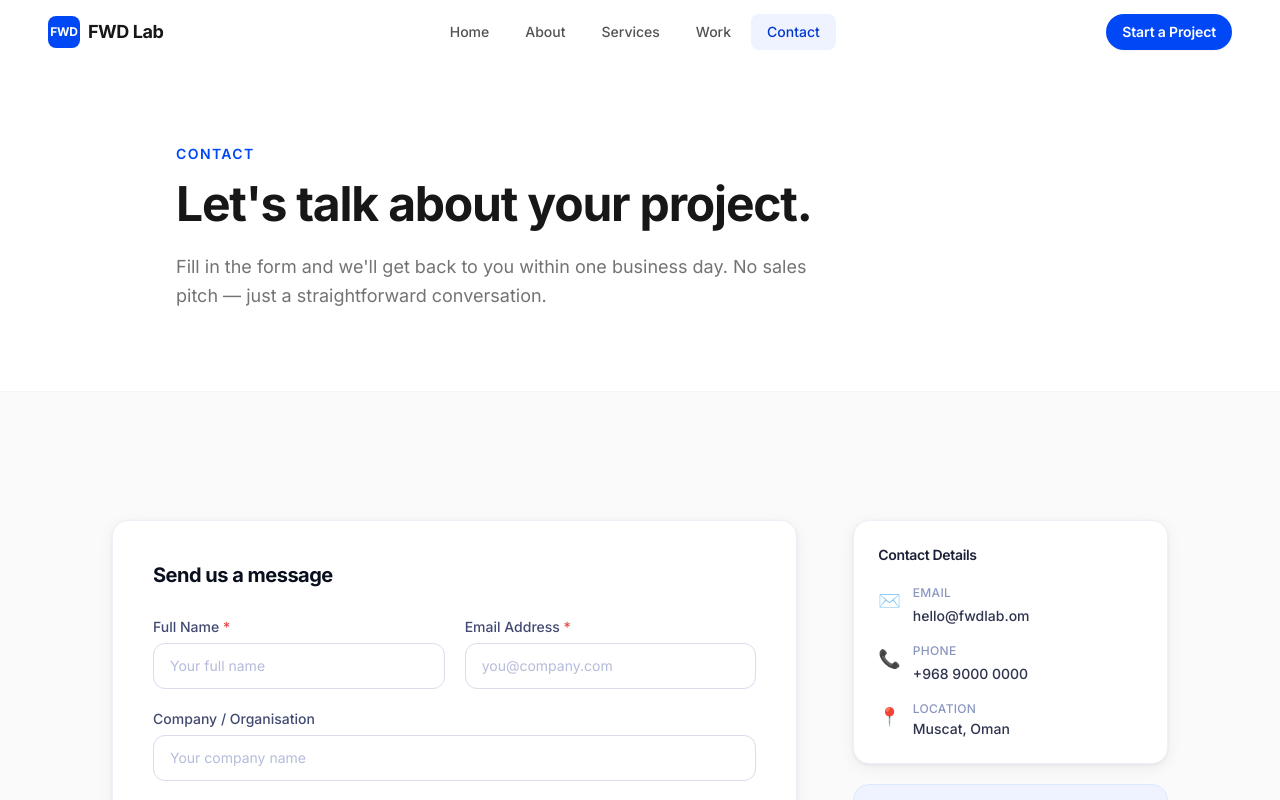
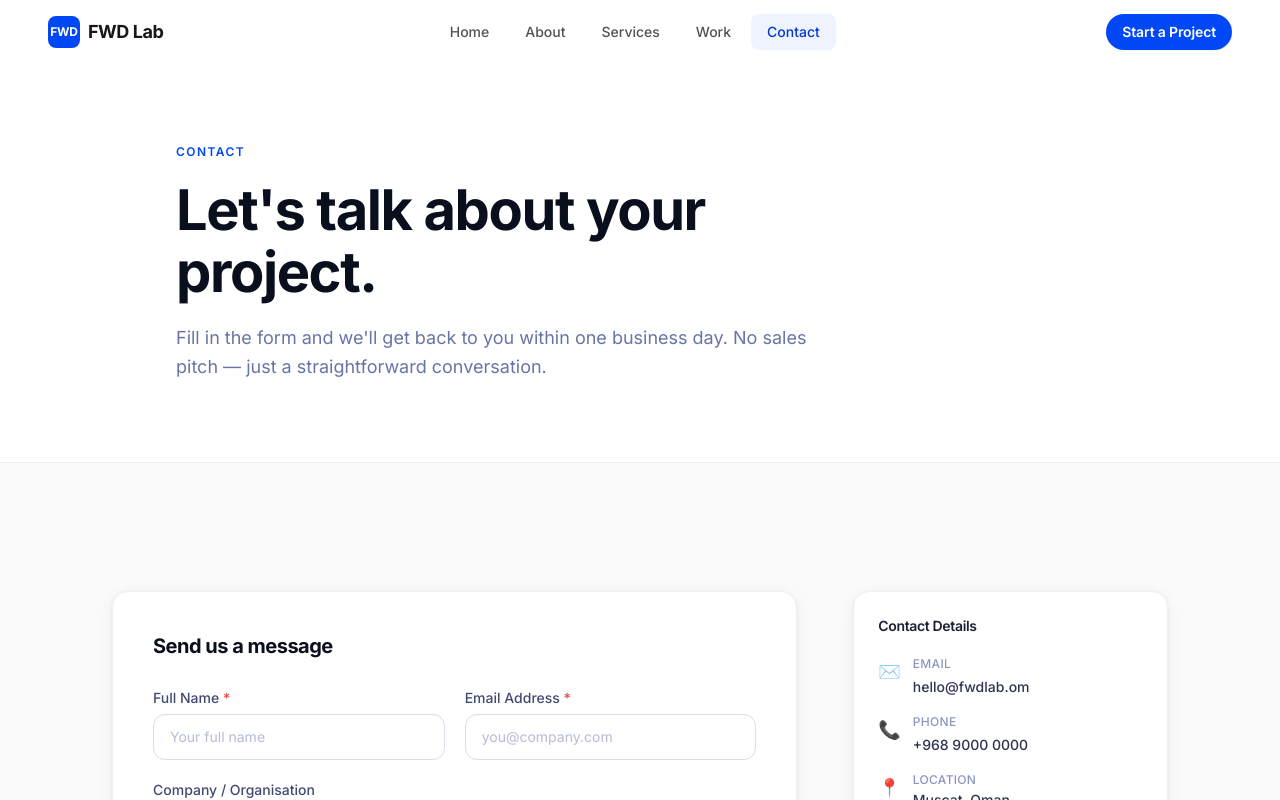
Before and after one commit to fatma-arch-lab/fwd-lab, a Next.js app: page /contact in a window 1280 px wide. Shown: the top 800 px of the page. Built offline with nearby package versions, Linux system fonts and the light colour scheme.

Commit message:
design: src/components/ui/PageHero.tsx

```diff
--- a/src/components/ui/PageHero.tsx
+++ b/src/components/ui/PageHero.tsx
@@ -2,34 +2,25 @@ import { Container } from "@/components/layout/Container";
 import { cn } from "@/lib/utils";
 
 interface PageHeroProps {
-  eyebrow: string;
-  title: string;
+  eyebrow:     string;
+  title:       string;
   description: string;
-  /** Show a bottom border — used on pages where the next section is coloured */
-  border?: boolean;
+  border?:     boolean;
 }
 
-/**
- * Reusable top-of-page banner used on About, Services, Work, and Contact.
- * All text comes from the page's own data or is passed as props.
- */
 export function PageHero({ eyebrow, title, description, border = true }: PageHeroProps) {
   return (
-    <div
-      className={cn(
-        "bg-white pt-28 pb-16 md:pt-36 md:pb-20",
-        border && "border-b border-neutral-100"
-      )}
-    >
+    <div className={cn(
+      "bg-white pt-28 pb-16 md:pt-36 md:pb-20",
+      border && "border-b border-ink-100"
+    )}>
       <Container size="md">
         <div className="max-w-2xl">
-          <p className="mb-4 text-sm font-semibold uppercase tracking-widest text-brand-600">
-            {eyebrow}
-          </p>
-          <h1 className="mb-6 text-4xl font-bold text-neutral-900 md:text-5xl">
+          <span className="eyebrow mb-5 block">{eyebrow}</span>
+          <h1 className="mb-5 text-h1 font-bold text-ink-950 leading-[1.1]">
             {title}
           </h1>
-          <p className="text-lg leading-relaxed text-neutral-500">
+          <p className="text-lg leading-relaxed text-ink-500">
             {description}
           </p>
         </div>
```
